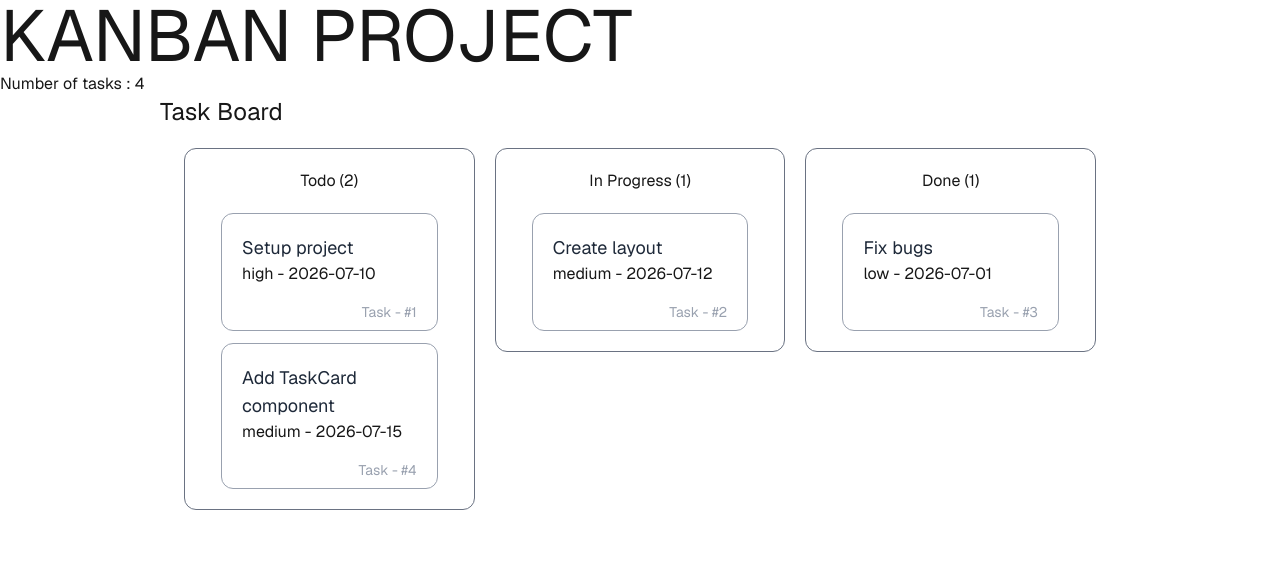
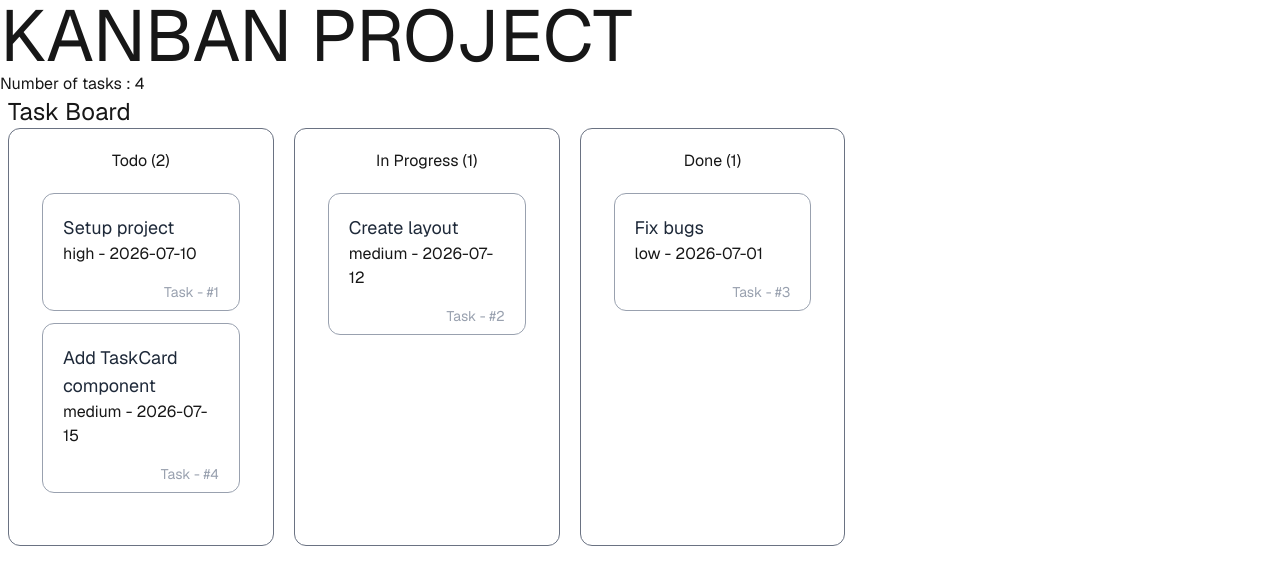
Before and after one commit to AimadYahyaoui/mini-kanban, a Next.js app: page / in a window 1280 px wide. Shown: the top 584 px of the page. Built offline with nearby package versions, Linux system fonts and the light colour scheme.

Commit message:
Ajout du changement de mode entre edit et detail

```diff
--- a/app/kanban/page.tsx
+++ b/app/kanban/page.tsx
@@ -1,28 +1,41 @@
 'use client';
 import TaskBoard from "@/features/kanban/components/TaskBoard";
 import TaskDetails from "@/features/kanban/components/TaskDetails";
+import TaskEditForm from "@/features/kanban/components/TaskEditForm";
 import { useTasks } from "@/features/kanban/hooks/useTasks"
 import { Task } from "@/features/kanban/types/tasks";
 import { useState } from "react";
 
+export type Mode = 'create' | 'edit' | 'detail' | 'none';
+
 export default function Page() {
-    const { tasks } = useTasks();
-     const [selectedTask, setSelectedTask] = useState<Task | null>(null);
+    const { tasks, selectedTask, setSelectedTask } = useTasks();
+    const [mode, setMode] = useState<Mode>('none');
 
     const handleSelectTask = (task: Task) => {
         setSelectedTask(task);
+        setMode('detail');
     }
 
     return (
-        <div className="flex flex-col w-full">
+        <div className="flex flex-col w-full min-h-dvh">
             <h1 className="text-7xl">KANBAN PROJECT</h1>
             <span>Number of tasks : {tasks.length}</span>
+            <div className="flex w-full justify-evenly gap-2 px-2">
+                <div className="flex w-2/3">
+                    <TaskBoard tasks={tasks} onSelect={handleSelectTask} />
+                </div>
+                <div className="flex w-1/3 pt-8">
 
-            <TaskBoard tasks={tasks} onSelect={handleSelectTask} />
+                    {(selectedTask && mode === 'detail') && (
+                        <TaskDetails task={selectedTask} onEdit={() => setMode('edit')} />
+                    )}
 
-            {selectedTask && (
-                <TaskDetails task={selectedTask} />
-            )}
+                    {(selectedTask && mode === 'edit') && (
+                        <TaskEditForm task={selectedTask} />
+                    )}
+                </div>
+            </div>
 
         </div>
     )
--- a/app/layout.tsx
+++ b/app/layout.tsx
@@ -13,8 +13,8 @@ const geistMono = Geist_Mono({
 });
 
 export const metadata: Metadata = {
-  title: "Create Next App",
-  description: "Generated by create next app",
+  title: "My Kanban app",
+  description: "Kanban",
 };
 
 export default function RootLayout({
--- a/features/kanban/components/TaskBoard.tsx
+++ b/features/kanban/components/TaskBoard.tsx
@@ -7,9 +7,9 @@ export default function TaskBoard({ tasks, onSelect }: { tasks: Task[], onSelect
     const tasksDone = tasks.filter(task => task.status === 'done');
 
     return (
-        <div className="flex flex-col w-3/4 h-full self-center">
+        <div className="flex flex-col w-full">
             <h2 className="text-2xl">Task Board</h2>
-            <div className="flex gap-5 items-center justify-between w-full px-6 py-5 h-full">
+            <div className="flex gap-5 items-center justify-between w-full min-h-full">
                 <TaskColumn title="Todo" tasks={tasksTodo} onSelect={onSelect}/>
                 <TaskColumn title="In Progress" tasks={tasksInProgress} onSelect={onSelect} />
                 <TaskColumn title="Done" tasks={tasksDone} onSelect={onSelect}/>
--- a/features/kanban/components/TaskDetails.tsx
+++ b/features/kanban/components/TaskDetails.tsx
@@ -1,13 +1,13 @@
 import { Task } from "../types/tasks";
 
-export default function TaskDetails({task} : {task: Task}) {
+export default function TaskDetails({task, onEdit} : {task: Task, onEdit() : void}) {
     return (
-        <article className="w-1/2 h-full rounded-xl border border-gray-300 p-6 self-center">
+        <article className="w-full h-full rounded-xl border border-gray-300 p-6">
         <header className="mb-4 border-b pb-3 flex justify-between">
           <h2 className="text-xl font-bold text-gray-800">
             {task.title} - {task.priority.toUpperCase()}
           </h2>
-          <button type="button" className=" px-5 border border-amber-500 bg-amber-100 rounded-2xl text-amber-600 cursor-pointer">Edit</button>
+          <button type="button" className=" px-5 border border-amber-500 bg-amber-100 rounded-2xl text-amber-600 cursor-pointer" onClick={onEdit}>Edit</button>
 
         </header>
 
--- /dev/null
+++ b/features/kanban/components/TaskEditForm.tsx
@@ -0,0 +1,5 @@
+import { Task } from "../types/tasks";
+
+export default function TaskEditForm({task} : {task : Task}){
+    return <span>EDIT MODE</span>
+}
--- a/features/kanban/hooks/useTasks.ts
+++ b/features/kanban/hooks/useTasks.ts
@@ -42,9 +42,12 @@ const tasksMock: Task[] = [
 
 export function useTasks() {
     const [tasks, setTasks] = useState<Task[]>(tasksMock);
+    const [selectedTask, setSelectedTask] = useState<Task | null>(null);
 
     return {
         tasks,
-        setTasks
+        setTasks,
+        selectedTask,
+        setSelectedTask
     };
 }
```
